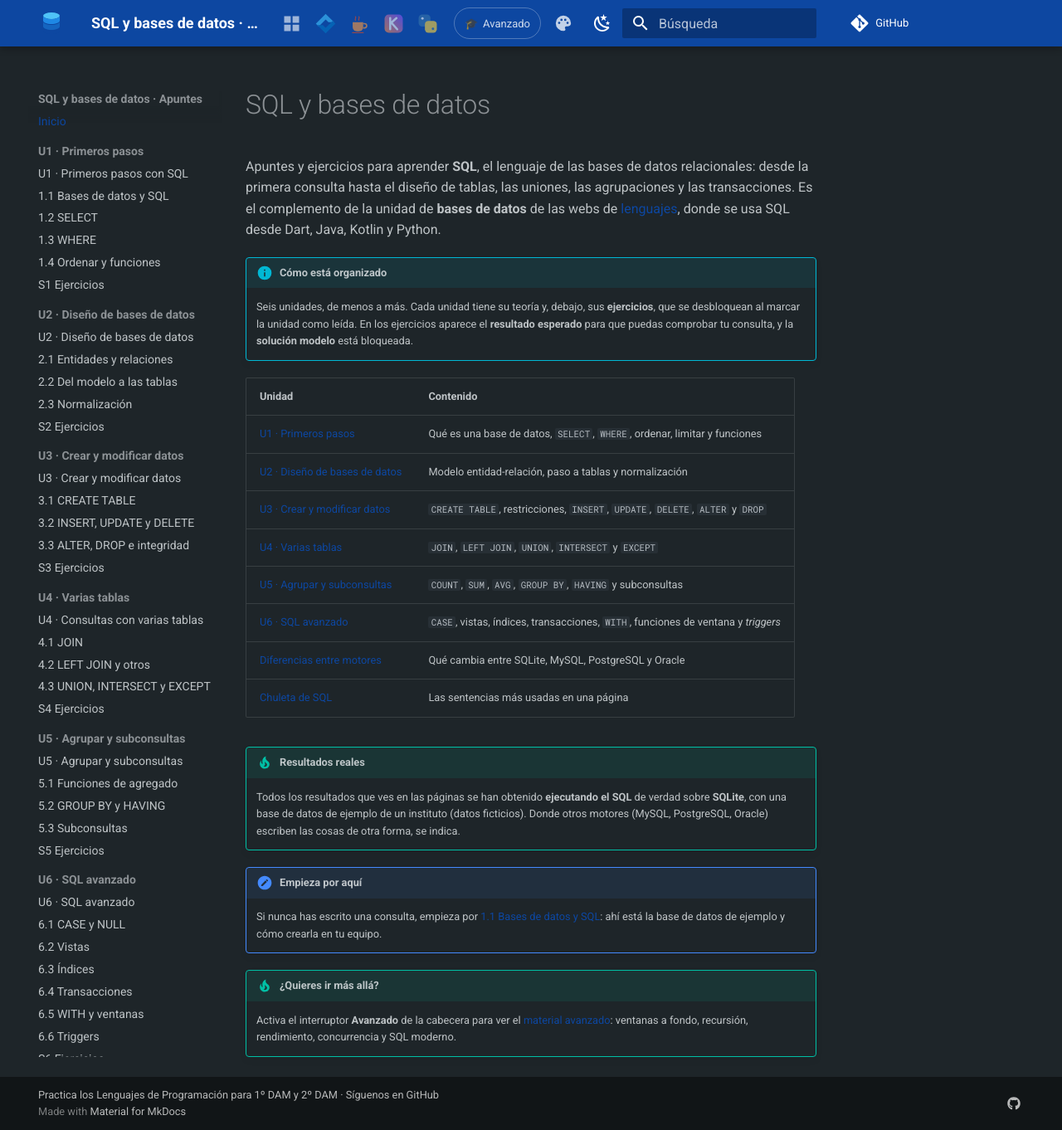
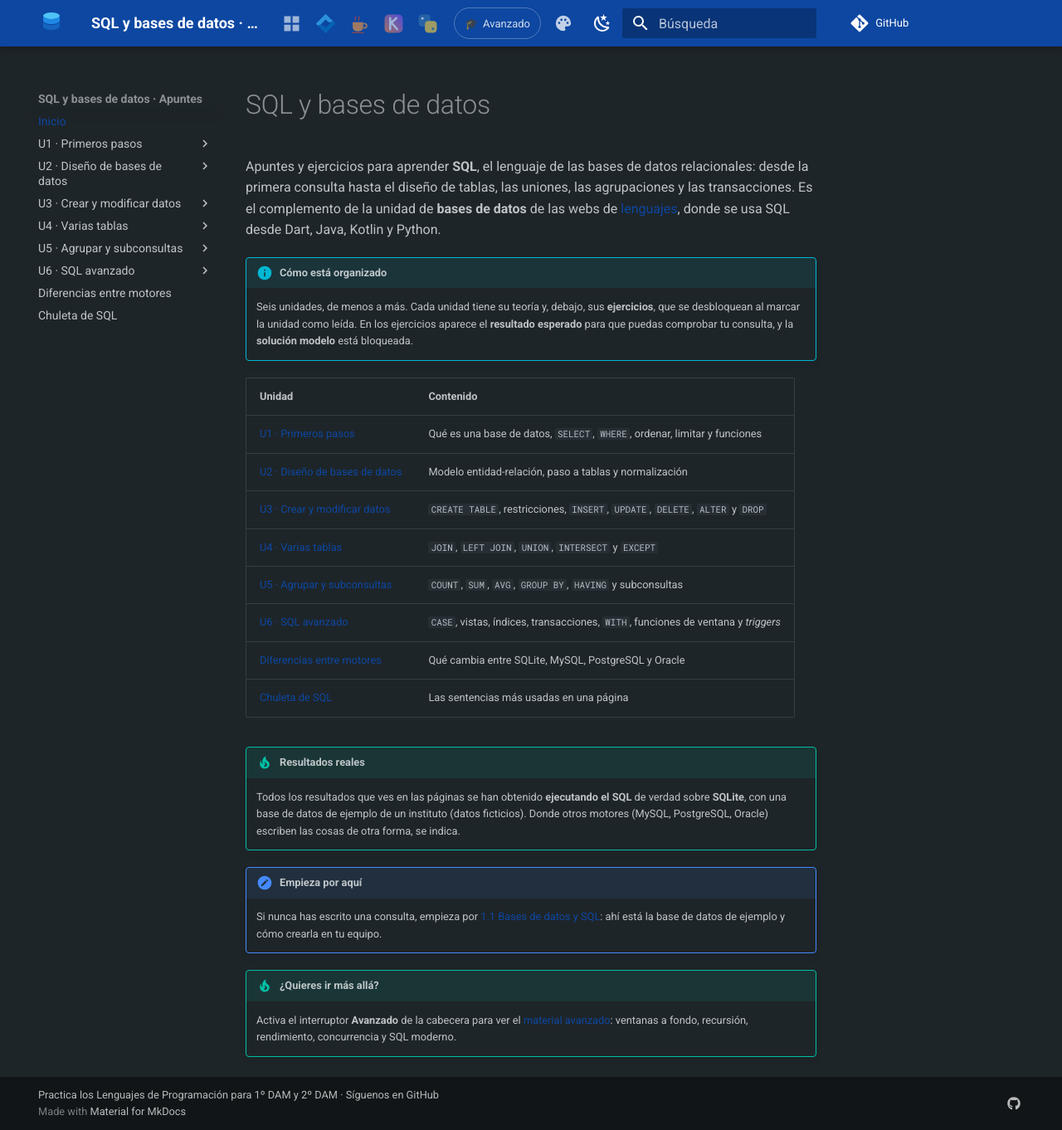
Before and after one commit to apuntes-dam/sql-apuntes, an MkDocs documentation site: the page built from docs/index.md, in a window 1280 px wide and 1362 px high. Shown: the whole window at 83% size. Built offline with MkDocs 1.6.1 and Material for MkDocs 9.7.7, drawn with Linux system fonts in a browser that asks for light colours; comment, search, counter and statistics services are not loaded.

Commit message:
Menú lateral plegable: cada unidad se abre con su flecha
Co-Authored-By: Claude Sonnet 5.5 <noreply@anthropic.com>

```diff
--- a/mkdocs.yml
+++ b/mkdocs.yml
@@ -21,7 +21,7 @@ theme:
         icon: material/weather-sunny
         name: Cambiar a modo oscuro
   features:
-    - navigation.sections
+    - navigation.indexes
     - navigation.top
     - content.code.copy
     - search.highlight
```
Also changed, not shown: docs/assets/soluciones.json (+1 -1 lines).
